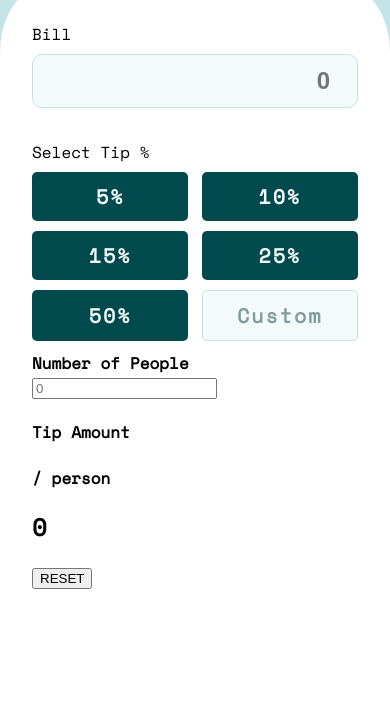
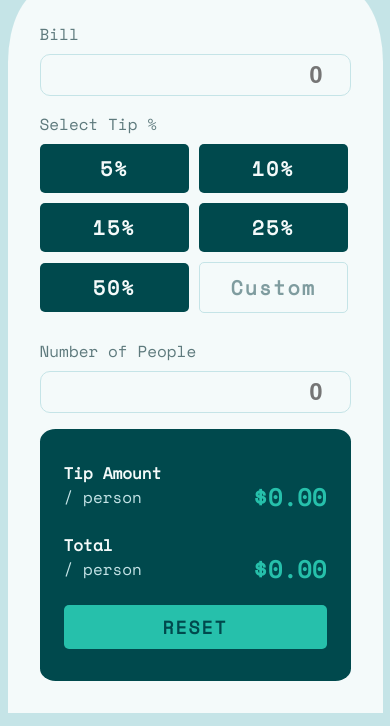
Before and after one commit to Jakelanghel/tip-calculator, a plain HTML site: page index.html in a window 390 px wide. Shown: the part 118-844 px from the top of the page. Drawn offline with nearby package versions, Linux system fonts and the light colour scheme.

Commit message:
Made changes to html finishd css for mobile layout

```diff
--- a/css/index.css
+++ b/css/index.css
@@ -1,4 +1,5 @@
 :root {
+    --strong-cyan: hsl(172, 67%, 45%);
     --very-dark-cyan: hsl(183, 100%, 15%);
     --dark-grayish-cyan1: hsl(186, 14%, 43%);
     --dark-grayish-cyan2: hsl(184, 14%, 56%);
@@ -7,49 +8,70 @@
     --White: hsl(0, 0%, 100%);
 }
 
-/* \- Mobile: 375px */
+html,
+body {
+    margin: 0;
+    padding: 0;
+    background: var(--light-grayish-cyan1);
+}
+
+header {
+    text-align: center;
+    padding: 1.5em 0;
+}
 
 /* =============== */
 /* TYPOGRAPHY */
 /* =============== */
 
 body {
+    font-family: 'Space Mono', monospace;
+}
+
+h1,h2,h3,h4 {
     margin: 0;
-    padding: 0;
-    font-family: 'Space Mono', monospace;    font-weight: 700;
+}
+
+p {
+    margin: 0
 }
 
 .input {
-    text-align: right;
     font-size: 24px;
     font-weight: 700;
-    padding: .5em;
-    border: none;
+    color: var(--very-dark-cyan);
+    text-align: right;
+    padding: .25em .5em;
     background: var(--light-grayish-cyan2);
+    outline: none;
+    border: solid 1px var(--light-grayish-cyan1);
     border-radius: 10px;
-    outline: none;
-    border: solid 1px var(--light-grayish-cyan1)
 }
 
 .input-label {
     margin-bottom: 8px;
     font-weight: 400;
+    color: var(--dark-grayish-cyan1);
 }
-
-.bill-input {
-    color: var(--very-dark-cyan);
-}
-
 
 
 /* =============== */
 /* LAYOUT */
 /* =============== */
 
+.container {
+    margin-top: 1em;
+}
+
 .container-center {
+    max-width: 375px;
+    margin: 0 auto;
+}
+
+.flex {
     width: 100%;
-    margin: 0 auto;
-    background: var(--light-grayish-cyan1);
+    display: flex;
+    justify-content: space-between;
 }
 
 .flex-col {
@@ -58,44 +80,21 @@ body {
     flex-direction: column;
 }
 
-.flex {
-    width: 100%;
-    display: flex;
-    justify-content: space-between;
-}
-/* =============== */
-/* HEADER */
-/* =============== */
-
-header {
-    text-align: center;
-}
-
-.logo {
-    padding: 1.5em 0;
-}
-
-
 /* =============== */
 /* MAIN */
 /* =============== */
 
 main {
-    max-width: 375px;
-    margin: 0 auto;
-    padding: 2em;
-    background: var(--White);
+    background: var(--light-grayish-cyan2);
     border-top-left-radius: 10%;
     border-top-right-radius: 10%;
+    padding: 2em;
 }
 
+
 /* =============== */
-/* TIPS */
+/* BUTTONS */
 /* =============== */
-
-.container-tip {
-    margin-top: 2em;
-}
 
 .tip-percent-btn {
     width: 48%;
@@ -115,5 +114,43 @@ main {
     text-transform: capitalize;
     color: var(--dark-grayish-cyan2);
     background: var(--light-grayish-cyan2);
-    border: solid 1px var(--light-grayish-cyan1)
+    border: solid 1px var(--light-grayish-cyan1);
 }
+
+
+/* =============== */
+/* OUTPUT */
+/* =============== */
+
+.output {
+    background: var(--very-dark-cyan);
+    padding: 2em 1.5em;
+    border-radius: 5%;
+}
+
+.output-title {
+    color: var(--light-grayish-cyan2)
+}
+
+.person {
+    color: var(--light-grayish-cyan1);
+    margin-bottom: 1.5em;
+}
+
+.output-data {
+    color: var(--strong-cyan);
+    margin-top: .75em;
+}
+
+.reset-btn {
+    width: 100%;
+    font-size: 18px;
+    font-weight: 700;
+    letter-spacing: 2px;
+    color: var(--very-dark-cyan);
+    font-family: 'Space Mono', monospace;
+    background: var(--strong-cyan);
+    padding: .5em 1em;
+    border: none;
+    border-radius: 5px;
+}
--- a/index.html
+++ b/index.html
@@ -6,73 +6,77 @@
     <meta name="viewport" content="width=device-width, initial-scale=1.0">
     <link rel="stylesheet" href="css/index.css">
     <link rel="preconnect" href="https://fonts.googleapis.com">
-<link rel="preconnect" href="https://fonts.gstatic.com" crossorigin>
-<link href="https://fonts.googleapis.com/css2?family=Space+Mono:ital,wght@0,400;1,700&display=swap" rel="stylesheet">
+    <link rel="preconnect" href="https://fonts.gstatic.com" crossorigin>
+    <link href="https://fonts.googleapis.com/css2?family=Space+Mono:ital,wght@0,400;1,700&display=swap" rel="stylesheet">
     <title>Document</title>
 </head>
 <body>
     <div class="container-center">
         <header>
-            <img class="logo" src="images/logo.svg" alt="SPLITTER">
+            <img src="images/logo.svg" alt="splitter">
         </header>
 
-        <main role="main">
+        <main>
+            <section class="bill flex-col">
+                <label for="bill-input" class="input-label">Bill</label>
+                <input type="number" class="input bill-input" placeholder="0">
+            </section>
 
-            <div class="container-bill">
+            <section class="container">
                 <div class="flex-col">
-                    <label for="bill-input" class="input-label">Bill</label>
-                    <input type="number" class="input bill-input" id="bill-input-id" placeholder="0">
-                </div>
-            </div>
-
-            <div class="container-tip">
-
-                <div class="flex-col">
-
                     <label  class="input-label tip-label" for="tip-btns">Select Tip % </label>
 
-                    <div class="flex">
+                    <div class="btn-container">
                         <input type="button" class="tip-percent-btn" id="tip-btn-5-percent" value="5%">
                         <input type="button" class="tip-percent-btn" id="tip-btn-10-percent" value="10%">
                     </div>
 
-                    <div class="flex">
+                    <div class="btn-container">
                         <input type="button" class="tip-percent-btn" id="tip-btn-15-percent" value="15%">
                         <input type="button" class="tip-percent-btn" id="tip-btn-25-percent" value="25%">
                     </div>
 
-                    <div class="flex">
+                    <div class="btn-container">
                         <input type="button" class="tip-percent-btn" id="tip-btn-50-percent" value="50%">
-                    <input type="button" class="tip-percent-btn custom-btn" id="tip-btn-custom" value="custom">
-
-                </div>
-            </div>
-
-                <div class="container-btns">
-
+                        <input type="button" class="tip-percent-btn custom-btn" id="tip-btn-custom" value="custom">
+                    </div>
                 </div>
 
-            </div>
+            </section>
 
-            <div class="container-group">
-                <label for="">Number of People</label>
-                <input type="number" class="input-group" id="input-group-id" placeholder="0">
-            </div>
+            <section class="container flex-col">
+                <label for="group-input" class="input-label">Number of People</label>
+                <input type="number" class="input group-input" placeholder="0">
+            </section>
 
-            <div class="container-output">
-                <div class="tip-amount">
-                    <div class="tip-amount-right">
-                        <h4 class="tip-amount-title">Tip Amount</h4>
-                        <p class="tip-amount-p">/ person</p>
+            <section class="container output">
+                <div class="tip-amount flex-col">
+                    <div class="tip-amount">
+                        <div class="flex">
+                            <div class="tip-info">
+                                <h4 class="output-title">Tip Amount</h4>
+                                <p class="person">/ person</p>
+                            </div>
+                            <div class="tip-amount">
+                                <h2 class="output-data" id="output-data-id">$0.00</h2>
+                            </div>
+                        </div>
                     </div>
-                    <div class="tip-amount-left">
-                        <h2 class="tip-amount" id="tip-amount-id">0</h2>
+
+                    <div class="total-amount">
+                        <div class="flex">
+                            <div class="total-info">
+                                <h4 class="output-title">Total</h4>
+                                <p class="person">/ person</p>
+                            </div>
+                            <div class="total-amount">
+                                <h2 class="output-data" id="output-data-id">$0.00</h2>
+                            </div>
+                        </div>
                     </div>
                     <button class="reset-btn">RESET</button>
-
                 </div>
-            </div>
-
+            </section>
         </main>
     </div>
 </body>
```
